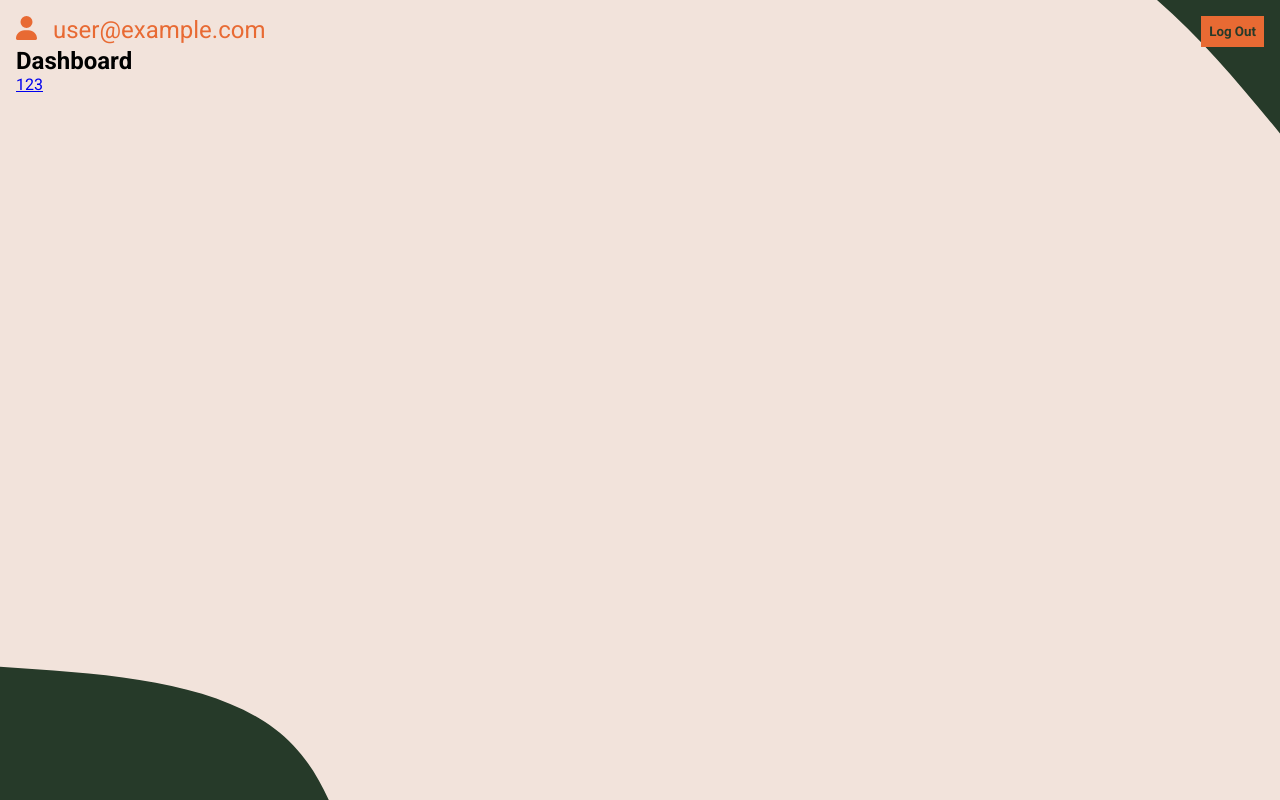
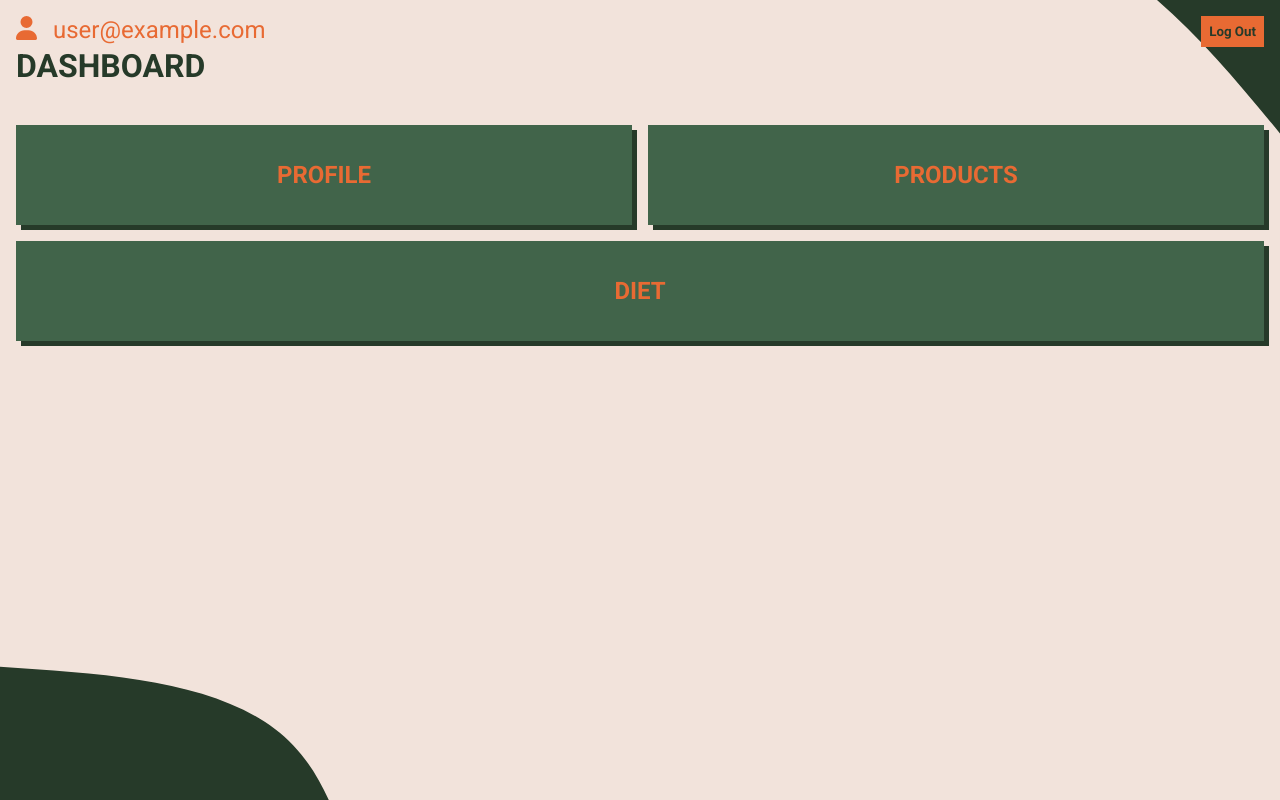
Before and after one commit to karoljanowski/countit, a React (Vite) app: page /dashboard in a window 1280 px wide. Built offline with nearby package versions, Linux system fonts and the light colour scheme; no server answers; sample sign-in values are in the browser's storage.

Commit message:
add fetch User object

```diff
--- a/package.json
+++ b/package.json
@@ -13,6 +13,7 @@
     "@fortawesome/free-solid-svg-icons": "^6.4.0",
     "@fortawesome/react-fontawesome": "^0.2.0",
     "firebase": "^9.19.1",
+    "firestore": "^1.1.6",
     "react": "^18.2.0",
     "react-dom": "^18.2.0",
     "react-router-dom": "^6.10.0",
--- a/src/App.jsx
+++ b/src/App.jsx
@@ -5,6 +5,8 @@ import StartPage from './components/StartPage'
 import Login from './components/Login'
 import { Routes, Route, Link } from 'react-router-dom'
 import Dashboard from './components/Dashboard'
+import DashboardMain from './components/DashboardMain'
+import Profile from './components/Profile'
 
 
 function App() {
@@ -16,8 +18,10 @@ function App() {
           <Route exact path='/signup' element={<Signup />} />
           <Route exact path='/login' element={<Login />} />
           <Route exact path='/dashboard' element={<Dashboard />}>
-            <Route exact path='/dashboard' element={<Link to='/dashboard/profile'>123</Link>} />
-            <Route exact path='/dashboard/profile' element={<h1>Profile</h1>} />
+            <Route exact path='/dashboard' element={<DashboardMain />} />
+            <Route exact path='/dashboard/profile' element={<Profile />} />
+            <Route exact path='/dashboard/products' element={<h1>Products</h1>} />
+            <Route exact path='/dashboard/diet' element={<h1>Diet</h1>} />
           </Route>
         </Routes>
     </div>
--- a/src/components/AuthContext.jsx
+++ b/src/components/Context.jsx
@@ -1,19 +1,26 @@
 import React, { useContext, useEffect, useState } from 'react'
 import {auth} from '../firebase'
-const AuthContext = React.createContext()
+import { getUserData } from '../crud'
+const Context = React.createContext()
 
 export function useAuth(){
-    return useContext(AuthContext)
+    return useContext(Context)
 }
 
-export function AuthProvider({children}) {
+
+export function Provider({children}) {
+    const [wantFetchData, setWantFetchData] = useState(false)
+    const [userData, setUserData] = useState(null)
+
     const [currentUser, setCurrentUser] = useState()
     const [loading, setLoading] = useState(true)
     const value = {
         currentUser,
         signup,
         login,
-        logout
+        logout,
+        setWantFetchData,
+        userData
     }
     function logout(){
         return auth.signOut()
@@ -31,10 +38,26 @@ export function AuthProvider({children}) {
         })
         return unsubscribe
     }, [])
+    //login
+    useEffect(() => { //get user data after login
+        if(currentUser){
+            const fetchData = async () => {
+                const data = await getUserData('123')
+                setUserData(data[0])
+            }
+            if(wantFetchData){
+                console.log('fetching')
+                fetchData()
+                setWantFetchData(false)
+            }
+        }
+    },[wantFetchData])
+
+
 
     return (
-        <AuthContext.Provider value={value}>
+        <Context.Provider value={value}>
             {!loading && children}
-        </AuthContext.Provider>
+        </Context.Provider>
     )
 }
--- a/src/components/Dashboard.jsx
+++ b/src/components/Dashboard.jsx
@@ -1,23 +1,11 @@
 import React, { useEffect, useState } from 'react'
-import { useAuth } from './AuthContext'
+import { useAuth } from './Context'
 import { useNavigate, Outlet } from 'react-router-dom'
 
-import { FontAwesomeIcon } from '@fortawesome/react-fontawesome'
-import { faUser } from '@fortawesome/free-solid-svg-icons'
+export default function Dashboard() {
 
-export default function Dashboard() {
-    const [error, setError] = useState("")
-    const {currentUser, logout} = useAuth()
+    const {currentUser, getDatabase} = useAuth()
     const navigate = useNavigate()
-    async function handleLogout(){
-        setError('')
-        try{
-            await logout()
-            navigate('/')
-        }catch{
-            setError('Failed to log out')
-        }
-    }
 
     useEffect(()=>{
         if(!currentUser){
@@ -28,12 +16,8 @@ export default function Dashboard() {
     if(currentUser){
         return (
             <div className='dashboard'>
-                <div className='dashboard__top'>
-                    <p className='dashboard__user'><FontAwesomeIcon icon={faUser} />{currentUser.email}</p>
-                    <button className='dashboard__logout' onClick={handleLogout}>Log Out</button>
-                </div>
-                <h2 className='dashboard__title'>Dashboard</h2>
                 <Outlet />
+
             </div>
         )
     }
--- /dev/null
+++ b/src/components/DashboardMain.jsx
@@ -0,0 +1,42 @@
+import React, {useEffect, useState} from 'react'
+import { Link, useNavigate } from 'react-router-dom'
+import { useAuth } from './Context'
+
+import { FontAwesomeIcon } from '@fortawesome/react-fontawesome'
+import { faUser } from '@fortawesome/free-solid-svg-icons'
+
+
+export default function DashboardMain() {
+  const navigate = useNavigate()
+  const {currentUser, logout} = useAuth()
+  const [error, setError] = useState("")
+
+  //db
+
+  //db
+
+  async function handleLogout(){
+    setError('')
+    try{
+        await logout()
+        navigate('/')
+    }catch{
+        setError('Failed to log out')
+    }
+}
+
+  return (
+    <div className='dashboard__main'>
+      <div className='dashboard__top'>
+        <p className='dashboard__user'><FontAwesomeIcon icon={faUser} />{currentUser.email}</p>
+        <button className='dashboard__logout' onClick={handleLogout}>Log Out</button>
+      </div>
+      <h2 className='dashboard__title'>Dashboard</h2>
+      <div className="dashboard__links">
+        <Link className='dashboard__link' to={'/dashboard/profile'}>Profile</Link>
+        <Link className='dashboard__link' to={'/dashboard/products'}>Products</Link>
+        <Link className='dashboard__link' to={'/dashboard/diet'}>Diet</Link>
+      </div>
+    </div>
+  )
+}
--- a/src/components/Login.jsx
+++ b/src/components/Login.jsx
@@ -1,5 +1,5 @@
 import React, {useRef, useState} from 'react'
-import {useAuth} from './AuthContext'
+import {useAuth} from './Context'
 import { useNavigate, Link } from 'react-router-dom'
 
 
--- /dev/null
+++ b/src/components/Profile.jsx
@@ -0,0 +1,21 @@
+import React, {useState, useEffect} from 'react'
+import { useAuth } from './Context'
+
+export default function Profile() {
+    const {currentUser, userData, setWantFetchData} = useAuth()
+
+
+    useEffect(() => {
+        setWantFetchData(true)
+    }, [])
+    console.log(userData)
+
+    if(!userData){
+        return <h1>Loading...</h1>
+    }
+
+    return (
+        <h1>{userData.userFat}</h1>
+
+    )
+}
--- a/src/components/Signup.jsx
+++ b/src/components/Signup.jsx
@@ -1,13 +1,16 @@
 import React, {useRef, useState} from 'react'
-import {useAuth} from './AuthContext'
+import {useAuth} from './Context'
 import { useNavigate, Link } from 'react-router-dom'
+import { createUser } from '../crud'
+
+//db
 
 
 export default function Signup() {
     const email = useRef()
     const password = useRef()
     const confirmPassword = useRef()
-    const {signup} = useAuth()
+    const {signup, currentUser} = useAuth()
     const [error, setError] = useState('')
     const [loading, setLoading] = useState(false)
     const navigate = useNavigate()
@@ -16,12 +19,14 @@ export default function Signup() {
         e.preventDefault()
         if(password.current.value !== confirmPassword.current.value){
             setError('')
-            setLoading(true)
             return setError('Password do not match')
         }
         try{
+            setLoading(true)
             await signup(email.current.value, password.current.value)
-            navigate('login')
+            await createUser(email.current.value)
+            navigate('/login')
+
         }catch{
             setError('Failed to create an account')
         }
--- /dev/null
+++ b/src/crud.js
@@ -0,0 +1,37 @@
+import {
+    addDoc,
+    collection,
+    getDocs,
+    query,
+    where,
+
+
+} from 'firebase/firestore'
+import {
+    db
+} from './firebase'
+
+const userCollectionRef = collection(db, "Users")
+
+export const getUserData = async (email) => {
+    const q = query(userCollectionRef, where('userEmail', '==', 'test@test.pl'));
+    try {
+        const querySnapshot = await getDocs(q);
+        const userData = querySnapshot.docs.map((doc) => doc.data());
+        return userData;
+    } catch (error) {
+        console.log(error);
+    }
+}
+export const createUser = async (email) => {
+    await addDoc(userCollectionRef, {
+        userEmail: email,
+        userCalories: 0,
+        userProtein: 0,
+        userFat: 0,
+        userCarbo: 0
+    })
+}
+// export const createUsers = async (id) =>{
+
+// }
--- a/src/main.jsx
+++ b/src/main.jsx
@@ -1,15 +1,15 @@
 import React from 'react'
 import ReactDOM from 'react-dom/client'
 import App from './App'
-import { AuthProvider } from './components/AuthContext'
+import { Provider } from './components/Context'
 import { BrowserRouter } from 'react-router-dom'
 
 ReactDOM.createRoot(document.getElementById('root')).render(
   <React.StrictMode>
-    <AuthProvider>
+    <Provider>
       <BrowserRouter>
         <App />
       </BrowserRouter>
-    </AuthProvider>
+    </Provider>
   </React.StrictMode>,
 )
--- a/src/style/components/dashboard.scss
+++ b/src/style/components/dashboard.scss
@@ -8,6 +8,12 @@
     & &__top {
         display: flex;
         justify-content: space-between;
+    }
+
+    & &__title {
+        color: #263A29;
+        font-size: 2rem;
+        text-transform: uppercase;
     }
 
     & &__user {
@@ -28,4 +34,31 @@
             background-color: #eb7b4b;
         }
     }
+
+    & &__links {
+        margin-top: 40px;
+        display: flex;
+        justify-content: center;
+        flex-wrap: wrap;
+        gap: 1rem;
+    }
+
+    & &__link {
+        background-color: #41644A;
+        box-shadow: 5px 5px #263A29;
+        min-width: calc(50% - 2rem);
+        flex: 1;
+        height: 100px;
+        color: #E86A33;
+        display: grid;
+        place-content: center;
+        text-decoration: none;
+        text-transform: uppercase;
+        font-weight: 700;
+        font-size: 1.5rem;
+
+        &:hover {
+            background-color: #263A29;
+        }
+    }
 }
```
Also changed, not shown: 1 other file (tests, documents, lock files or other folders).
